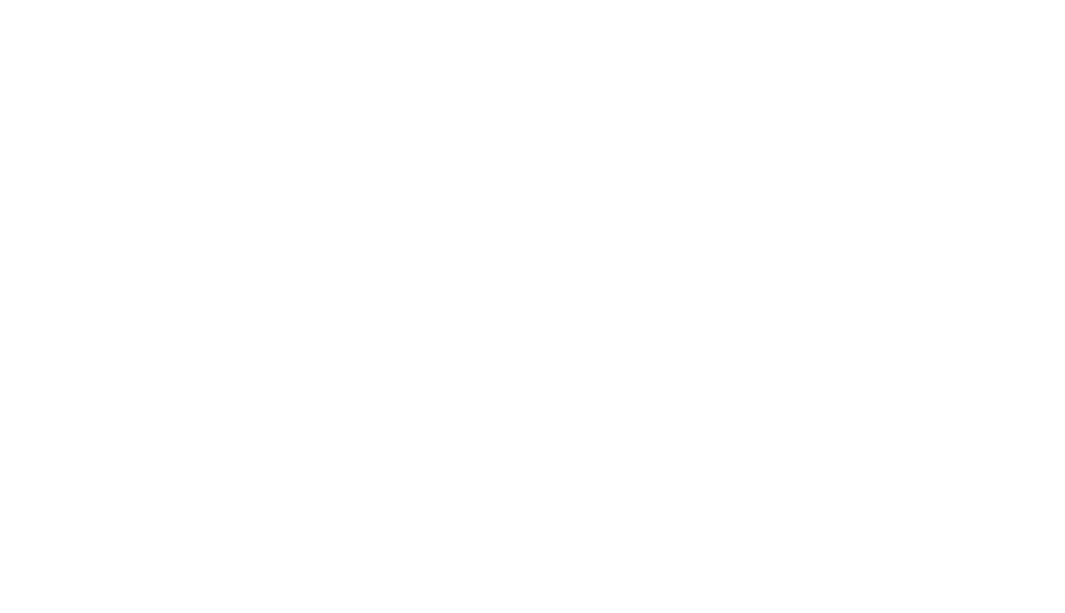
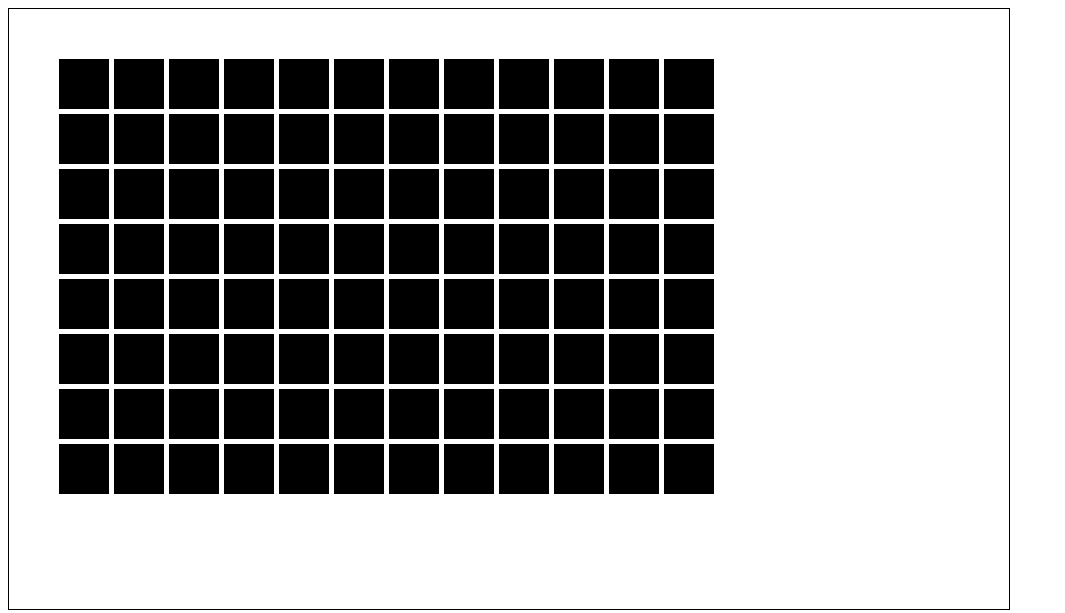
Before and after one commit to KozlovFedor/tsWolfsIsland, a website built with webpack: page index.html in a window 1280 px wide. Shown: the whole page, without its empty margins (0-1065 px from the left). Built offline with nearby package versions, Linux system fonts and the light colour scheme.

Commit message:
Test grid

```diff
--- a/src/index.module.scss
+++ b/src/index.module.scss
@@ -1,4 +1,3 @@
 .Canvas {
-  width: 1000px;
-  height: 500px;
+  border: 1px solid black;
 }
--- a/src/index.ts
+++ b/src/index.ts
@@ -3,5 +3,35 @@
 const container = document.getElementById('root')!;
 const canvas = document.createElement('canvas');
 canvas.id = 'canvas';
+canvas.width = 1000;
+canvas.height = 600;
 canvas.className = styles.Canvas;
 container.appendChild(canvas);
+const ctx = canvas.getContext('2d')!;
+
+const gridWidth = 12;
+const gridHeight = 8;
+
+const gridOffset = 50;
+const cellWidth = 50;
+const cellGap = 5;
+
+const calculateCellCenter = (row: number, col: number): [number, number] => {
+  return [gridOffset + col * (cellWidth + cellGap) + cellWidth / 2, gridOffset + row * (cellWidth + cellGap) + cellWidth / 2];
+}
+
+const drawSquare = (centerX: number, centerY: number, side: number) => {
+  ctx.fillRect(centerX - side / 2, centerY - side / 2, side, side);
+}
+
+const drawGrid = () => {
+  for (let row = 0; row < gridHeight; row++) {
+    for (let col = 0; col < gridWidth; col++) {
+      const [x, y] = calculateCellCenter(row, col);
+      drawSquare(x, y, cellWidth);
+    }
+  }
+};
+
+drawGrid();
+// drawSquare(50, 50, cellWidth);
```
